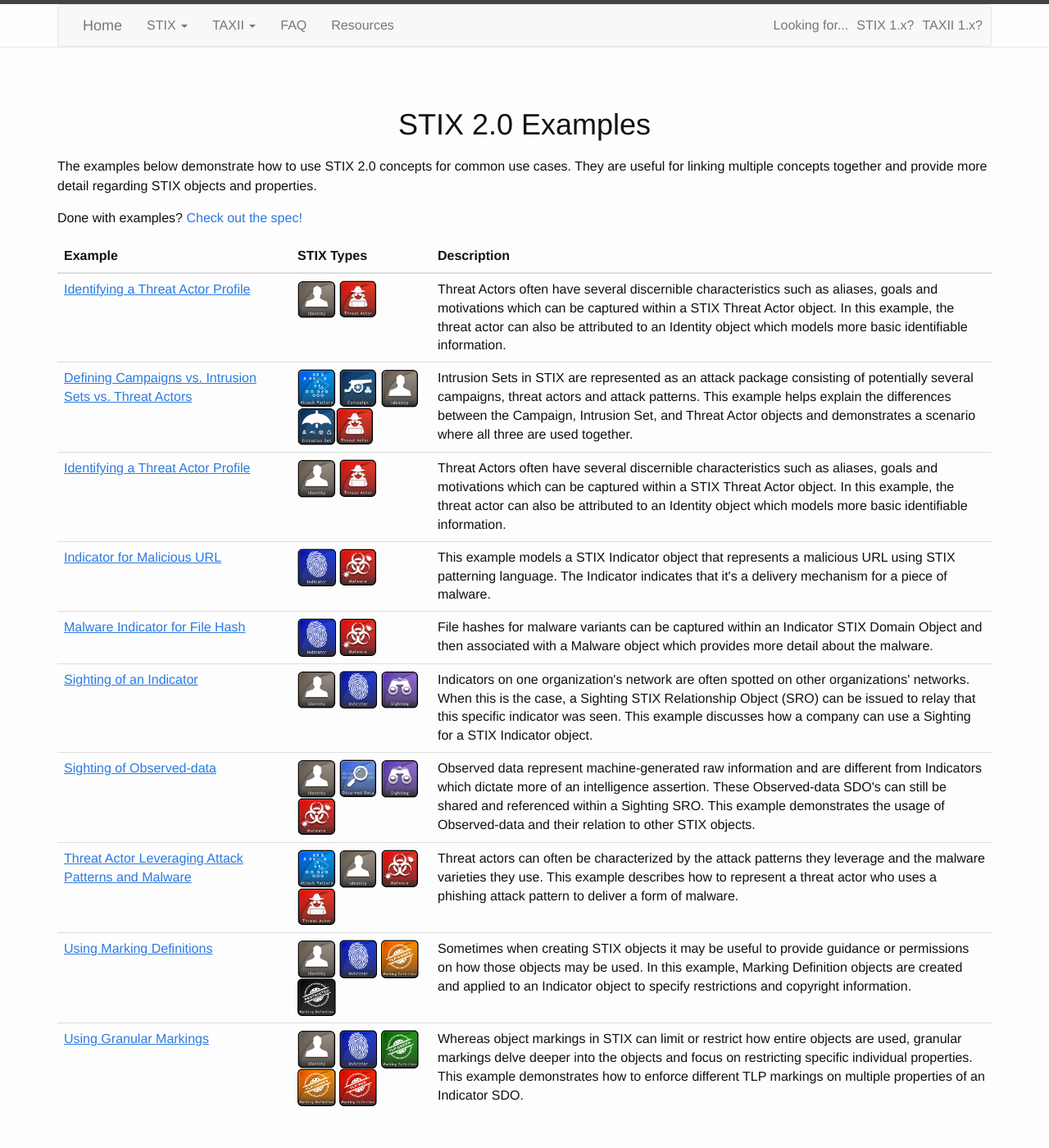
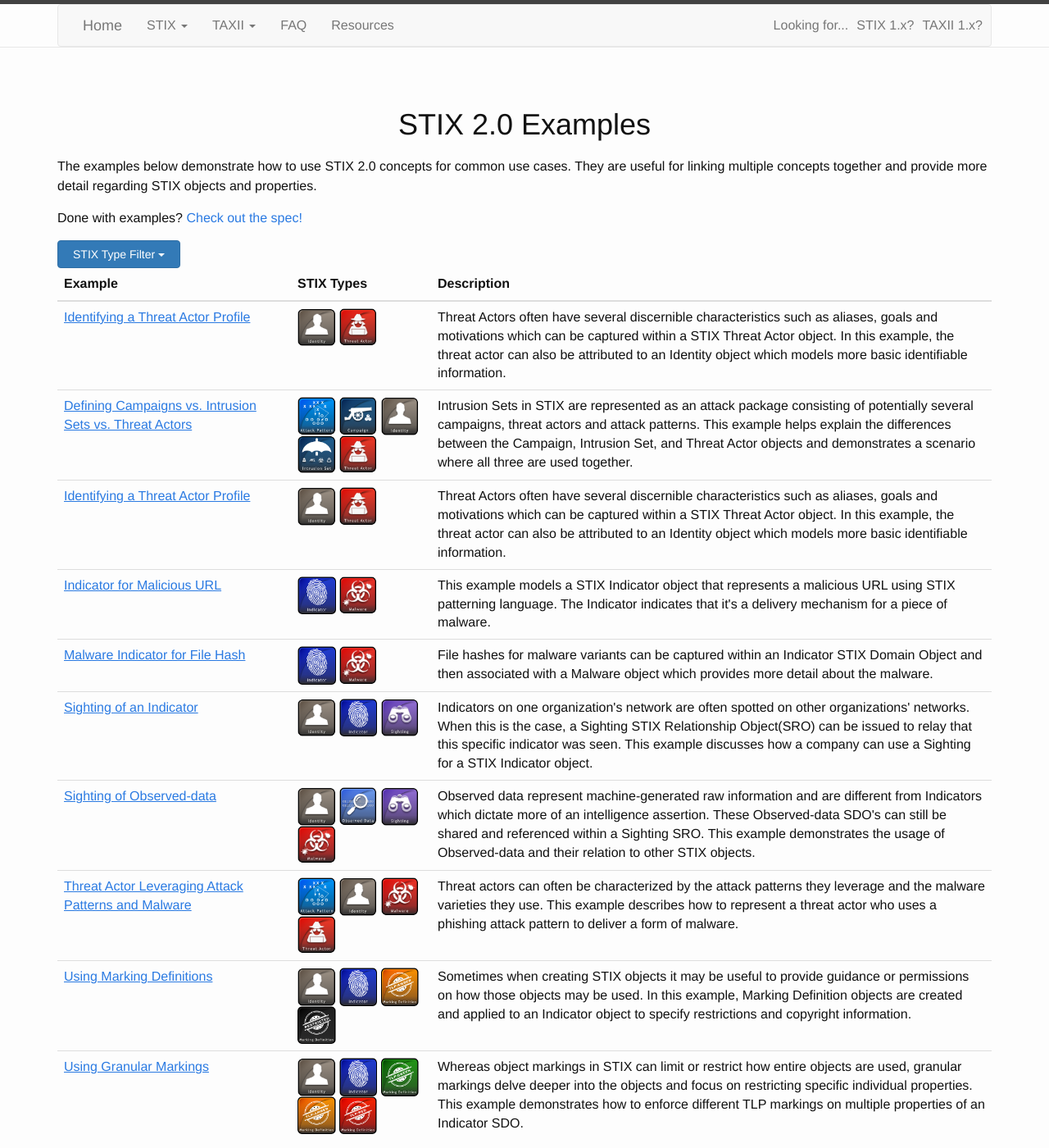
Before and after one commit to oasis-open/cti-documentation, a Jekyll site: the page built from stix/examples.md, in a window 1280 px wide and 1400 px high. Shown: the whole window at 82% size. Built offline with Jekyll 4.4.1, drawn with Linux system fonts in a browser that asks for light colours.

Commit message:
Added ability to filter examples by STIX type

```diff
--- a/_sass/_base.scss
+++ b/_sass/_base.scss
@@ -473,3 +473,12 @@
 .table-img tbody tr td img {
     width: 30%;
 }
+
+
+
+/*
+* Example Label Filter - Just used for tags, not CSS
+*/
+#examples-table{}
+#tag-filterer{}
+.tag-filter{}
--- /dev/null
+++ b/js/example_filter.js
@@ -0,0 +1,25 @@
+function filter_idiom_table(by_tag) {
+    if (by_tag === "None") {
+        $("#examples-table > tbody > tr").show();
+    } else {
+        $("#examples-table > tbody > tr:has('img[data-tag=\"" + by_tag + "\"]')").show();
+        $("#examples-table > tbody > tr:not(:has('img[data-tag=\"" + by_tag + "\"]'))").hide();
+    }
+}
+
+$(document).ready(function() {
+    $("#tag-filterer > li > a.tag-filter").click(function() {
+        var label = this.textContent.trim();
+        filter_idiom_table(label);
+    })
+
+    var idiom_table = $("#examples-table");
+    var rows = $(idiom_table).find('tbody > tr').get();
+    $.each(rows, function(index, row) {
+        $(idiom_table).children('tbody').append(row);
+    });
+
+    if (window.location.hash) {
+        filter_idiom_table(window.location.hash.substring(1));
+    }
+});
--- a/stix/examples.md
+++ b/stix/examples.md
@@ -12,20 +12,44 @@
 
 Done with examples? [Check out the spec!]({{ site.baseurl }}/resources#stix-20-specification)
 
-{:.table .table-hover .table-example .table-desc .table-anchor .table-img}
+<script src="{{ site.baseurl }}/js/example_filter.js"></script>
+
+{% assign SDO_list = "Attack Pattern,Campaign,Course of Action,Identity,Indicator,Intrusion Set,Malware,Observed Data,Report,Threat Actor,Tool,Vulnerability,Relationship,Sighting" %}
+{% assign SRO_list = "Relationship,Sighting" %}
+<div class="btn-group">
+    <button style="width: 150px;" type="button" class="btn btn-primary dropdown-toggle" data-toggle="dropdown">
+      STIX Type Filter <span class="caret"></span></button>
+    <ul id="tag-filterer" class="dropdown-menu" role="menu" aria-labelledby="filterMenu">
+        <li role="presentation"><a class="tag-filter" role="menuitem" tabindex="-1" href="#">None</a></li>
+        <li role="presentation" class="divider"></li>
+        <li role="presentation" class="dropdown-header">STIX Domain Objects</li>
+        {% assign SDO = SDO_list | split:"," | sort %}
+        {% for tag in SDO %}
+        <li role="presentation"><a class="tag-filter" role="menuitem" tabindex="-1" href="#">{{tag}}</a></li>
+        {% endfor %}
+        <li role="presentation" class="divider"></li>
+        <li role="presentation" class="dropdown-header">STIX Relationshiop Objects</li>
+        {% assign SRO = SRO_list | split:"," | sort %}
+        {% for tag in SRO %}
+        <li role="presentation"><a class="tag-filter" role="menuitem" tabindex="-1" href="#">{{tag}}</a></li>
+        {% endfor %}
+    </ul>
+</div>
+
+{:.table .table-hover .table-example .table-desc .table-anchor .table-img #examples-table}
 
 | Example | STIX Types | Description |
 | --- | --- | --- |
-| [Identifying a Threat Actor Profile](/cti-documentation/examples/identifying-a-threat-actor-profile) | ![Identity Icon]({{ site.baseurl }}/img/icons/identity.png) ![Threat Actor Icon]({{ site.baseurl }}/img/icons/threat_actor.png) | Threat Actors often have several discernible characteristics such as aliases, goals and motivations which can be captured within a STIX Threat Actor object. In this example, the threat actor can also be attributed to an Identity object which models more basic identifiable information. |
-| [Defining Campaigns vs. Intrusion Sets vs. Threat Actors](/cti-documentation/examples/defining-campaign-ta-is)      | ![Attack Pattern Icon]({{ site.baseurl }}/img/icons/attack_pattern.png) ![Campaign Icon]({{ site.baseurl }}/img/icons/campaign.png) ![Identity Icon]({{ site.baseurl }}/img/icons/identity.png) ![Intrusion Set Icon]({{ site.baseurl }}/img/icons/intrusion_set.png)![Threat Actor Icon]({{ site.baseurl }}/img/icons/threat_actor.png) | Intrusion Sets in STIX are represented as an attack package consisting of potentially several campaigns, threat actors and attack patterns. This example helps explain the differences between the Campaign, Intrusion Set, and Threat Actor objects and demonstrates a scenario where all three are used together.|
-| [Identifying a Threat Actor Profile](/cti-documentation/examples/identifying-a-threat-actor-profile)      | ![Identity Icon]({{ site.baseurl }}/img/icons/identity.png) ![Threat Actor Icon]({{ site.baseurl }}/img/icons/threat_actor.png) | Threat Actors often have several discernible characteristics such as aliases, goals and motivations which can be captured within a STIX Threat Actor object. In this example, the threat actor can also be attributed to an Identity object which models more basic identifiable information. |
-| [Indicator for Malicious URL](/cti-documentation/examples/indicator-for-malicious-url)             | ![Indicator Icon]({{ site.baseurl }}/img/icons/indicator.png) ![Malware Icon]({{ site.baseurl }}/img/icons/malware.png) | This example models a STIX Indicator object that represents a malicious URL using STIX patterning language. The Indicator indicates that it's a delivery mechanism for a piece of malware. |
-| [Malware Indicator for File Hash](/cti-documentation/examples/malware-indicator-for-file-hash)         | ![Indicator Icon]({{ site.baseurl }}/img/icons/indicator.png) ![Malware Icon]({{ site.baseurl }}/img/icons/malware.png) | File hashes for malware variants can be captured within an Indicator STIX Domain Object and then associated with a Malware object which provides more detail about the malware.  |
-| [Sighting of an Indicator](/cti-documentation/examples/sighting-of-an-indicator) | ![Identity Icon]({{ site.baseurl }}/img/icons/identity.png) ![Indicator Icon]({{ site.baseurl }}/img/icons/indicator.png) ![Sighting Icon]({{ site.baseurl }}/img/icons/sighting.png) | Indicators on one organization's network are often spotted on other organizations' networks. When this is the case, a Sighting STIX Relationship Object (SRO) can be issued to relay that this specific indicator was seen. This example discusses how a company can use a Sighting for a STIX Indicator object.
-| [Sighting of Observed-data](/cti-documentation/examples/sighting-of-observed-data) | ![Identity Icon]({{ site.baseurl }}/img/icons/identity.png) ![Observed-data Icon]({{ site.baseurl }}/img/icons/observed_data.png) ![Sighting Icon]({{ site.baseurl }}/img/icons/sighting.png) ![Malware Icon]({{ site.baseurl }}/img/icons/malware.png) | Observed data represent machine-generated raw information and are different from Indicators which dictate more of an intelligence assertion. These Observed-data SDO's can still be shared and referenced within a Sighting SRO. This example demonstrates the usage of Observed-data and their relation to other STIX objects.
-| [Threat Actor Leveraging Attack Patterns and Malware](/cti-documentation/examples/threat-actor-leveraging-attack-patterns-and-malware) | ![Attack Pattern Icon]({{ site.baseurl }}/img/icons/attack_pattern.png) ![Identity Icon]({{ site.baseurl }}/img/icons/identity.png) ![Malware Icon]({{ site.baseurl }}/img/icons/malware.png) ![Threat Actor Icon]({{ site.baseurl }}/img/icons/threat_actor.png) | Threat actors can often be characterized by the attack patterns they leverage and the malware varieties they use. This example describes how to represent a threat actor who uses a phishing attack pattern to deliver a form of malware. |
-| [Using Marking Definitions](/cti-documentation/examples/using-marking-definitions) | ![Identity Icon]({{ site.baseurl }}/img/icons/identity.png) ![Indicator Icon]({{ site.baseurl }}/img/icons/indicator.png) ![Amber Marking Icon]({{ site.baseurl }}/img/icons/tlp_amber.png) ![Statement Marking Icon]({{ site.baseurl }}/img/icons/restricted_marking.png) | Sometimes when creating STIX objects it may be useful to provide guidance or permissions on how those objects may be used. In this example, Marking Definition objects are created and applied to an Indicator object to specify restrictions and copyright information. |
-| [Using Granular Markings](/cti-documentation/examples/using-granular-markings) | ![Identity Icon]({{ site.baseurl }}/img/icons/identity.png) ![Indicator Icon]({{ site.baseurl }}/img/icons/indicator.png) ![Green Marking Icon]({{ site.baseurl }}/img/icons/tlp_green.png) ![Amber Marking Icon]({{ site.baseurl }}/img/icons/tlp_amber.png) ![Red Marking Icon]({{ site.baseurl }}/img/icons/tlp_red.png) | Whereas object markings in STIX can limit or restrict how entire objects are used, granular markings delve deeper into the objects and focus on restricting specific individual properties. This example demonstrates how to enforce different TLP markings on multiple properties of an Indicator SDO. |
+| [Identifying a Threat Actor Profile](/cti-documentation/examples/identifying-a-threat-actor-profile) | ![Identity Icon]({{ site.baseurl }}/img/icons/identity.png){: data-tag="Identity"} ![Threat Actor Icon]({{ site.baseurl }}/img/icons/threat_actor.png){: data-tag="Threat Actor"} | Threat Actors often have several discernible characteristics such as aliases, goals and motivations which can be captured within a STIX Threat Actor object. In this example, the threat actor can also be attributed to an Identity object which models more basic identifiable information. |
+| [Defining Campaigns vs. Intrusion Sets vs. Threat Actors](/cti-documentation/examples/defining-campaign-ta-is)  | ![Attack Pattern Icon]({{ site.baseurl }}/img/icons/attack_pattern.png){: data-tag="Attack Pattern"} ![Campaign Icon]({{ site.baseurl }}/img/icons/campaign.png){: data-tag="Campaign"} ![Identity Icon]({{ site.baseurl }}/img/icons/identity.png){: data-tag="Identity"} ![Intrusion Set Icon]({{ site.baseurl }}/img/icons/intrusion_set.png){: data-tag="Intrusion Set"} ![Threat Actor Icon]({{ site.baseurl }}/img/icons/threat_actor.png){: data-tag="Threat Actor"} | Intrusion Sets in STIX are represented as an attack package consisting of potentially several campaigns, threat actors and attack patterns. This example helps explain the differences between the Campaign, Intrusion Set, and Threat Actor objects and demonstrates a scenario where all three are used together.|
+| [Identifying a Threat Actor Profile](/cti-documentation/examples/identifying-a-threat-actor-profile)      | ![Identity Icon]({{ site.baseurl }}/img/icons/identity.png){: data-tag="Identity"} ![Threat Actor Icon]({{ site.baseurl }}/img/icons/threat_actor.png){: data-tag="Threat Actor"} | Threat Actors often have several discernible characteristics such as aliases, goals and motivations which can be captured within a STIX Threat Actor object. In this example, the threat actor can also be attributed to an Identity object which models more basic identifiable information. |
+| [Indicator for Malicious URL](/cti-documentation/examples/indicator-for-malicious-url)             | ![Indicator Icon]({{ site.baseurl }}/img/icons/indicator.png){: data-tag="Indicator"} ![Malware Icon]({{ site.baseurl }}/img/icons/malware.png){: data-tag="Malware"} | This example models a STIX Indicator object that represents a malicious URL using STIX patterning language. The Indicator indicates that it's a delivery mechanism for a piece of malware. |
+| [Malware Indicator for File Hash](/cti-documentation/examples/malware-indicator-for-file-hash)         | ![Indicator Icon]({{ site.baseurl }}/img/icons/indicator.png){: data-tag="Indicator"} ![Malware Icon]({{ site.baseurl }}/img/icons/malware.png){: data-tag="Malware"} | File hashes for malware variants can be captured within an Indicator STIX Domain Object and then associated with a Malware object which provides more detail about the malware.  |
+| [Sighting of an Indicator](/cti-documentation/examples/sighting-of-an-indicator) | ![Identity Icon]({{ site.baseurl }}/img/icons/identity.png){: data-tag="Identity"} ![Indicator Icon]({{ site.baseurl }}/img/icons/indicator.png){: data-tag="Indicator"} ![Sighting Icon]({{ site.baseurl }}/img/icons/sighting.png){: data-tag="Sighting"} | Indicators on one organization's network are often spotted on other organizations' networks. When this is the case, a Sighting STIX Relationship Object(SRO) can be issued to relay that this specific indicator was seen. This example discusses how a company can use a Sighting for a STIX Indicator object.
+| [Sighting of Observed-data](/cti-documentation/examples/sighting-of-observed-data) | ![Identity Icon]({{ site.baseurl }}/img/icons/identity.png){: data-tag="Identity"} ![Observed-data Icon]({{ site.baseurl }}/img/icons/observed_data.png){: data-tag="Observed Data"} ![Sighting Icon]({{ site.baseurl }}/img/icons/sighting.png){: data-tag="Sighting"} ![Malware Icon]({{ site.baseurl }}/img/icons/malware.png){: data-tag="Malware"} | Observed data represent machine-generated raw information and are different from Indicators which dictate more of an intelligence assertion. These Observed-data SDO's can still be shared and referenced within a Sighting SRO. This example demonstrates the usage of Observed-data and their relation to other STIX objects.
+| [Threat Actor Leveraging Attack Patterns and Malware](/cti-documentation/examples/threat-actor-leveraging-attack-patterns-and-malware) | ![Attack Pattern Icon]({{ site.baseurl }}/img/icons/attack_pattern.png){: data-tag="Attack Pattern"} ![Identity Icon]({{ site.baseurl }}/img/icons/identity.png){: data-tag="Identity"} ![Malware Icon]({{ site.baseurl }}/img/icons/malware.png){: data-tag="Malware"} ![Threat Actor Icon]({{ site.baseurl }}/img/icons/threat_actor.png){: data-tag="Threat Actor"} | Threat actors can often be characterized by the attack patterns they leverage and the malware varieties they use. This example describes how to represent a threat actor who uses a phishing attack pattern to deliver a form of malware. |
+| [Using Marking Definitions](/cti-documentation/examples/using-marking-definitions) | ![Identity Icon]({{ site.baseurl }}/img/icons/identity.png){: data-tag="Identity"} ![Indicator Icon]({{ site.baseurl }}/img/icons/indicator.png){: data-tag="Indicator"} ![Amber Marking Icon]({{ site.baseurl }}/img/icons/tlp_amber.png) ![Statement Marking Icon]({{ site.baseurl }}/img/icons/restricted_marking.png) | Sometimes when creating STIX objects it may be useful to provide guidance or permissions on how those objects may be used. In this example, Marking Definition objects are created and applied to an Indicator object to specify restrictions and copyright information. |
+| [Using Granular Markings](/cti-documentation/examples/using-granular-markings) | ![Identity Icon]({{ site.baseurl }}/img/icons/identity.png){: data-tag="Identity"} ![Indicator Icon]({{ site.baseurl }}/img/icons/indicator.png){: data-tag="Indicator"} ![Green Marking Icon]({{ site.baseurl }}/img/icons/tlp_green.png) ![Amber Marking Icon]({{ site.baseurl }}/img/icons/tlp_amber.png) ![Red Marking Icon]({{ site.baseurl }}/img/icons/tlp_red.png) | Whereas object markings in STIX can limit or restrict how entire objects are used, granular markings delve deeper into the objects and focus on restricting specific individual properties. This example demonstrates how to enforce different TLP markings on multiple properties of an Indicator SDO. |
 
 
 STIX 2.0 Threat Reports
```
